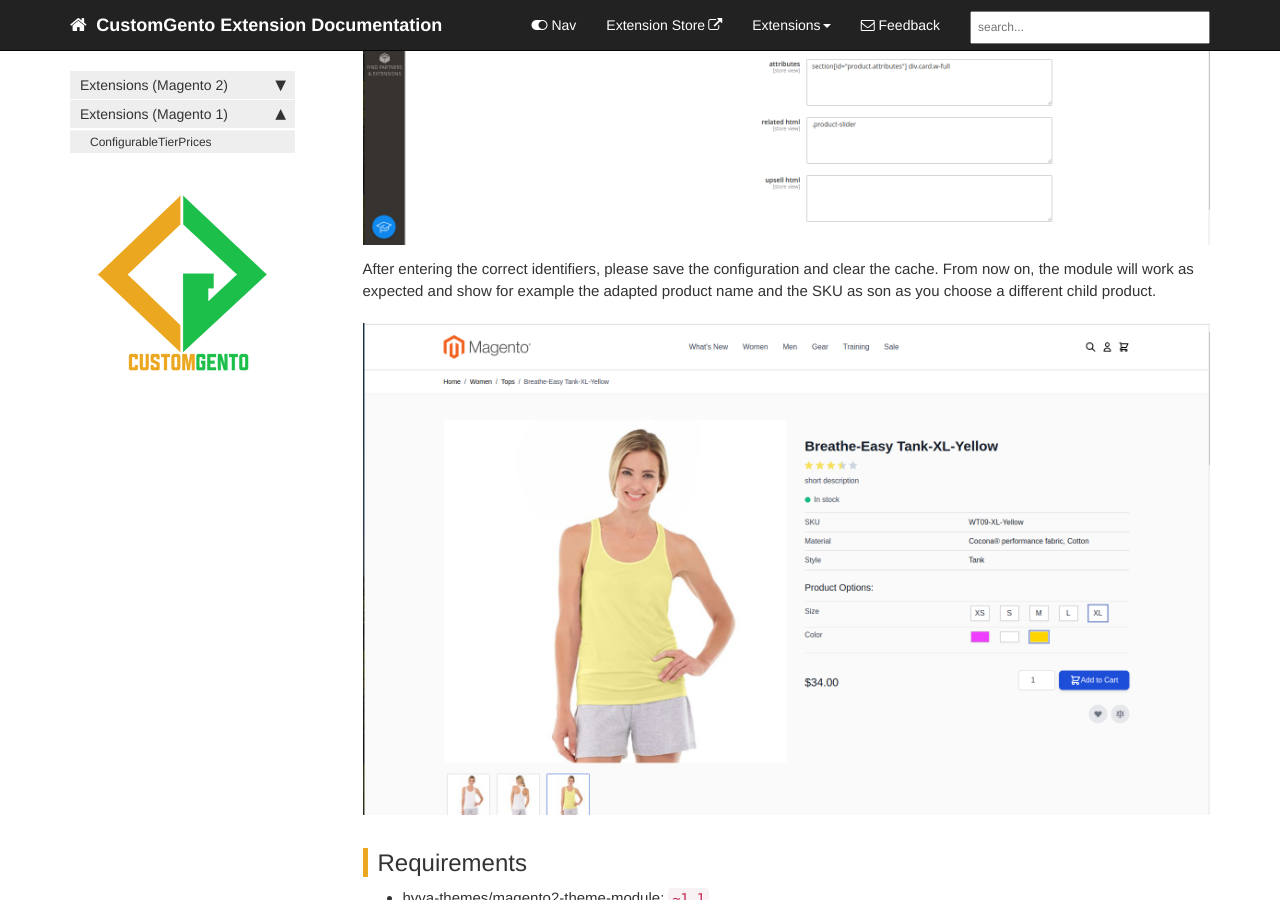
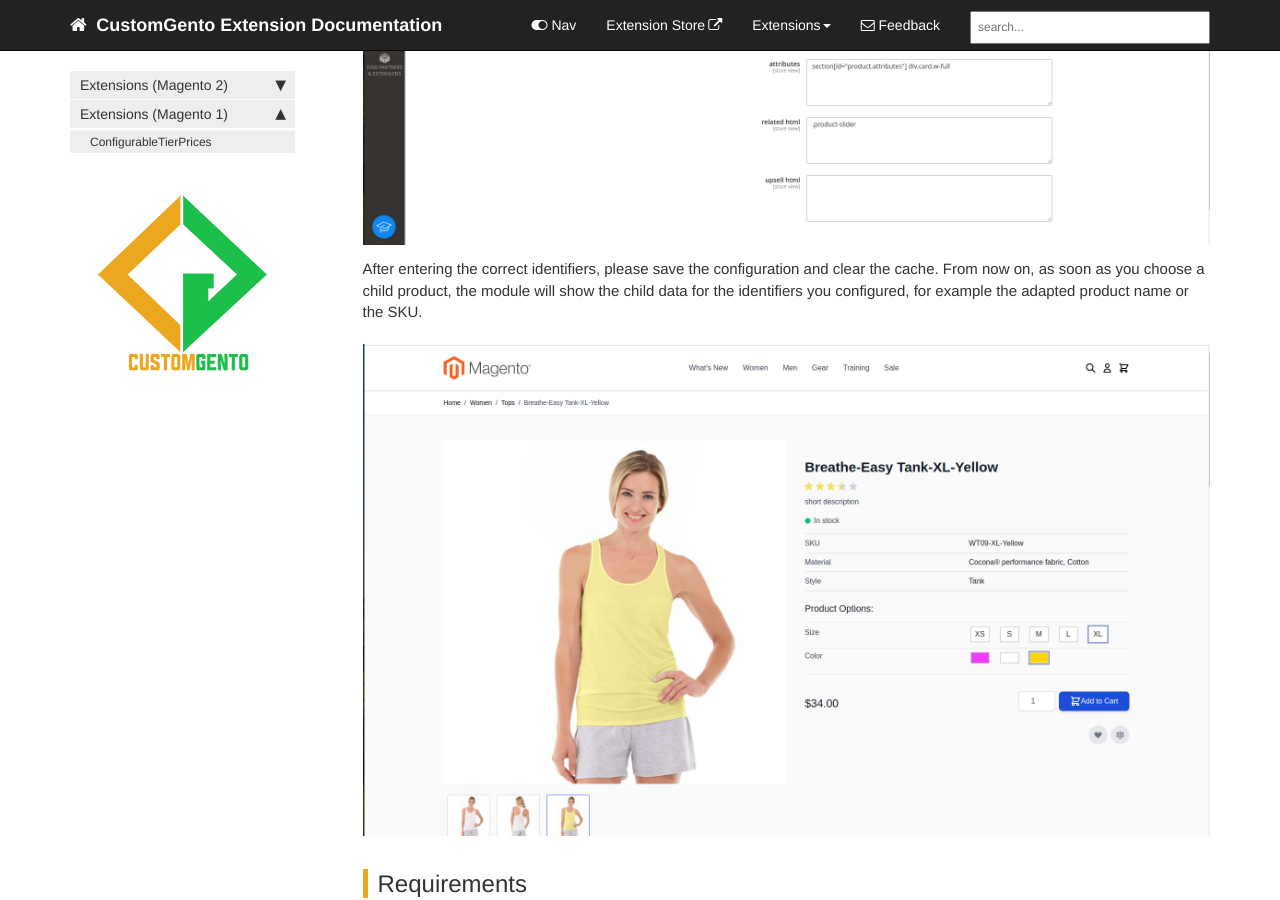
Before and after one commit to customgento/docs, a Jekyll site: the page built from pages/child-product-data-module.md, in a window 1280 px wide and 900 px high, scrolled down 1474 px. Built offline with Jekyll 4.4.1, drawn with Linux system fonts in a browser that asks for light colours; comment, search, counter and statistics services are not loaded.

Commit message:
Improve wording
Co-authored-by: Irina Smidt <82020146+Irinina@users.noreply.github.com>

```diff
--- a/pages/child-product-data-module.md
+++ b/pages/child-product-data-module.md
@@ -32,7 +32,7 @@ To find out which identifiers you need to use, you can simply inspect the HTML o
 
 ![Settings configuration]({{ "images/child-product-data/child-product-data-settings-fields.png" }} "Settings configuration")
 
-After entering the correct identifiers, please save the configuration and clear the cache. From now on, the module will work as expected and show for example the adapted product name and the SKU as son as you choose a different child product.
+After entering the correct identifiers, please save the configuration and clear the cache. From now on, as soon as you choose a child product, the module will show the child data for the identifiers you configured, for example the adapted product name or the SKU.
 
 ![Output]({{ "images/child-product-data/child-product-data-output.png" }} "Output")
 
```
